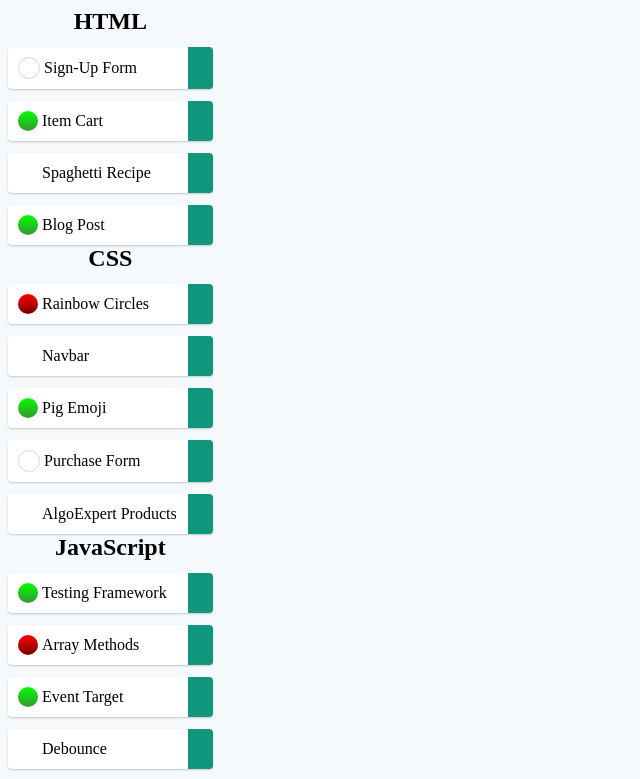
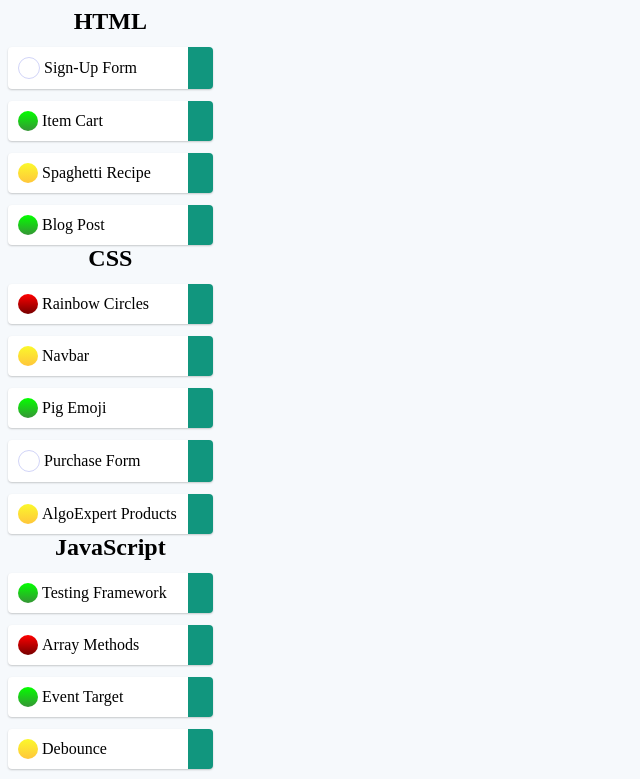
Before and after one commit to mohtasim317/question-list, a React (Create React App) app: page / in a window 1280 px wide. Shown: the top 779 px of the page, without its empty margins (0-640 px from the left). Built offline with nearby package versions, Linux system fonts and the light colour scheme.

Commit message:
Tile colors working appropriately

```diff
--- a/src/QuestionList.js
+++ b/src/QuestionList.js
@@ -1,6 +1,6 @@
 import React, { useEffect, useState } from "react";
 import questionData from "./questionData.json";
-import submissionData from "./submissionData.json";
+import submittedData from "./submissionData.json";
 
 const QUESTIONS_API_BASE_URL = "https://api.frontendexpert.io/api/fe/questions";
 const SUBMISSIONS_API_BASE_URL =
@@ -9,12 +9,27 @@ const SUBMISSIONS_API_BASE_URL =
 export default function QuestionList() {
   const [categories, setCategories] = useState([]);
   const [questionListData, setQuestionListData] = useState([]);
+  const [submissionData, setSubmissionData] = useState([]);
 
-  // const fetchCategories = async () => {
-  //   const rawData = await fetch(QUESTIONS_API_BASE_URL);
-  //   const jsonData = await rawData.json();
-  //   setCategories(jsonData);
-  // };
+  const fetchCategories = async () => {
+    const rawData = await fetch(QUESTIONS_API_BASE_URL);
+    const jsonData = await rawData.json();
+    setCategories(jsonData);
+  };
+
+  const getStatus = (status) => {
+    let result = "status ";
+    switch (status) {
+      case "PARTIALLY_CORRECT":
+        return (result += "partially-correct");
+      case "CORRECT":
+        return (result += "correct");
+      case "INCORRECT":
+        return (result += "incorrect");
+      default:
+        return (result += "unattempted");
+    }
+  };
 
   const createCategories = (questionData) => {
     let allCategories = [];
@@ -29,6 +44,7 @@ export default function QuestionList() {
 
   useEffect(() => {
     setQuestionListData(questionData);
+    setSubmissionData(submittedData);
     createCategories(questionData);
   }, []);
 
@@ -43,16 +59,12 @@ export default function QuestionList() {
                 return ele.category === category;
               })
               .map(({ name, id, category }) => {
-                let findStatus =
-                  submissionData
-                    .find((ele) => {
-                      return ele.questionId === id;
-                    })
-                    ?.status.toLowerCase() || "unattempted";
-
+                let currentStatus = submissionData.find((ele) => {
+                  return ele.questionId === id;
+                });
                 return (
                   <div className="question">
-                    <div className={`status + ${findStatus}`}></div>
+                    <div className={getStatus(currentStatus?.status)}></div>
                     <div>{name}</div>
                   </div>
                 );
```
